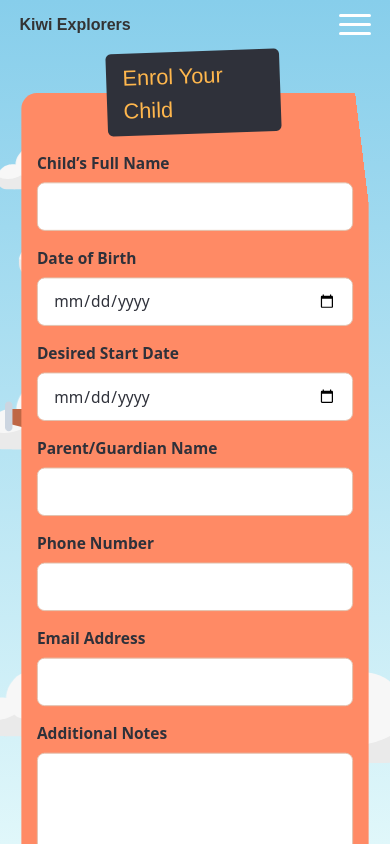
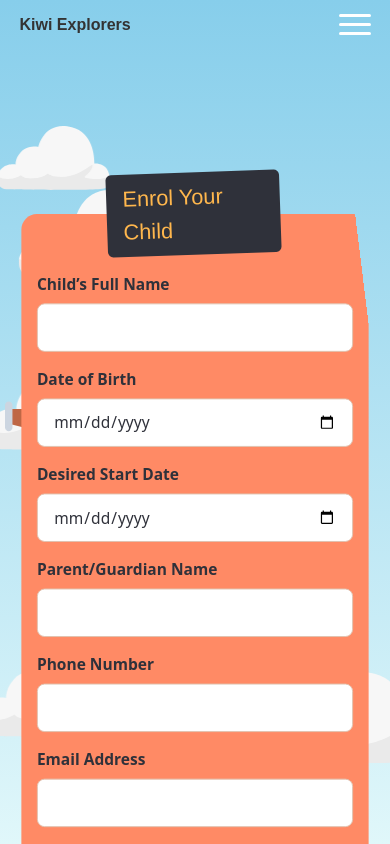
Before and after one commit to Ezekielconz/kiwiexplorers, a Next.js app in the folder frontend/: page /enrol in a window 390 px wide. Shown: the top 844 px of the page. Built offline with nearby package versions, Linux system fonts and the light colour scheme; no server answers; a web font is replaced by a local one.

Commit message:
small tweaks

```diff
--- a/frontend/src/styles/About.module.css
+++ b/frontend/src/styles/About.module.css
@@ -8,11 +8,11 @@
 /* ─────────── Frosted-glass content card ─────────── */
 .content{
   position:relative;z-index:1;width:100%;max-width:800px;margin:auto;
-  padding:4rem 2rem;border-radius:1rem;text-align:center;
+  padding:4rem 0rem;border-radius:1rem;text-align:center;
 }
 
 /* Animated Modak heading */
-.content h1{font-size:clamp(4rem,6vw,4rem);margin-bottom:2rem;color:#fff;}
+.content h1{font-size: clamp(5rem, 5vw, 2.5rem);;margin-bottom:2rem;color:#fff;}
 
 /* Base typography */
 .content p{font-size:clamp(1rem,2.2vw,1.125rem);line-height:1.6;margin-bottom:1rem;}
--- a/frontend/src/styles/Enrol.module.css
+++ b/frontend/src/styles/Enrol.module.css
@@ -4,8 +4,8 @@
   justify-content: center;
   align-items: flex-start;
   min-height: 100vh;
-  padding: 5rem 1rem 2rem;
-  background: #fff3e0; /* pastel peach */
+  padding: 2rem 1rem 2rem;
+  background: #fff3e0;
   position: relative;
   overflow: hidden;
 }
@@ -15,19 +15,17 @@
   position: relative;
   width: 100%;
   max-width: 700px;
-  margin: auto;
-  padding: 3.25rem 2rem 5rem; /* extra bottom for ribbon submit */
+  margin: 15vh auto 0;       /* 🔹 push card below top 20 vh */
+  padding: 3.25rem 2rem 5rem;
   background: linear-gradient(83deg, #ff8a65 0 97%, transparent 97%);
   border-radius: 1rem;
   color: #2f313a;
   transform: scale(0.97);
   transition: transform 0.3s ease;
 }
-.sectionCard:hover {
-  transform: scale(1);
-}
+.sectionCard:hover { transform: scale(1); }
 
-/* ---- Ribbon-style heading like team .name ---- */
+/* ---- Ribbon-style heading ---- */
 .enrolTitle {
   background: #2f313a;
   display: inline-block;
@@ -44,7 +42,6 @@
   z-index: 2;
 }
 
-/* responsive adjust heading */
 @media (max-width: 600px) {
   .enrolTitle {
     left: 50%;
@@ -55,21 +52,9 @@
 }
 
 /* ---- Form layout ---- */
-.form {
-  display: flex;
-  flex-direction: column;
-  gap: 1.5rem;
-  margin-top: 1rem;
-}
-.formGroup {
-  display: flex;
-  flex-direction: column;
-  gap: 0.5rem;
-}
-.form label {
-  font-weight: 600;
-  color: inherit;
-}
+.form { display: flex; flex-direction: column; gap: 1.5rem; margin-top: 1rem; }
+.formGroup { display: flex; flex-direction: column; gap: 0.5rem; }
+.form label { font-weight: 600; }
 
 .form input,
 .form textarea {
@@ -88,7 +73,7 @@
   border-color: #ffb74d;
 }
 
-/* ---- Ribbon-style submit button at bottom ---- */
+/* ---- Ribbon-style submit button ---- */
 .submitButton {
   background: #2f313a;
   color: #ffdd40;
@@ -105,9 +90,7 @@
   cursor: pointer;
   transition: opacity 0.3s ease;
 }
-.submitButton:hover {
-  opacity: 0.85;
-}
+.submitButton:hover { opacity: 0.85; }
 
 @media (max-width: 600px) {
   .submitButton {
@@ -123,8 +106,7 @@
 @media (max-width: 767px) {
   .sectionCard {
     padding: 2.75rem 1rem 4.5rem;
+    margin-top: 20vh;        /* 🔹 still leave breathing space on small screens */
   }
-  .form {
-    gap: 1rem;
-  }
+  .form { gap: 1rem; }
 }
--- a/frontend/src/styles/Gallery.module.css
+++ b/frontend/src/styles/Gallery.module.css
@@ -8,13 +8,13 @@
 /* ---- Frosted-glass content card ---- */
 .content{
   position:relative;z-index:1;width:100%;max-width:1000px;margin:auto;
-  padding:4rem 2rem;border-radius:1rem;text-align:center;
+  padding:4rem 0rem;border-radius:1rem;text-align:center;
 }
 
 /* Heading ribbon */
 .content h1{
   margin-bottom:1.5rem;
-  font-size:clamp(2.5rem,6vw,3.5rem);
+  font-size: clamp(6rem, 5vw, 2.5rem);
   line-height:1.1;
 }
 .galleryTitle{
--- a/frontend/src/styles/Team.module.css
+++ b/frontend/src/styles/Team.module.css
@@ -17,7 +17,7 @@
   width: 100%;
   max-width: 900px;
   margin: auto;
-  padding: 3rem 2rem;
+  padding: 2rem 0rem;
   border-radius: 1rem;
   text-align: center;
 }
```
